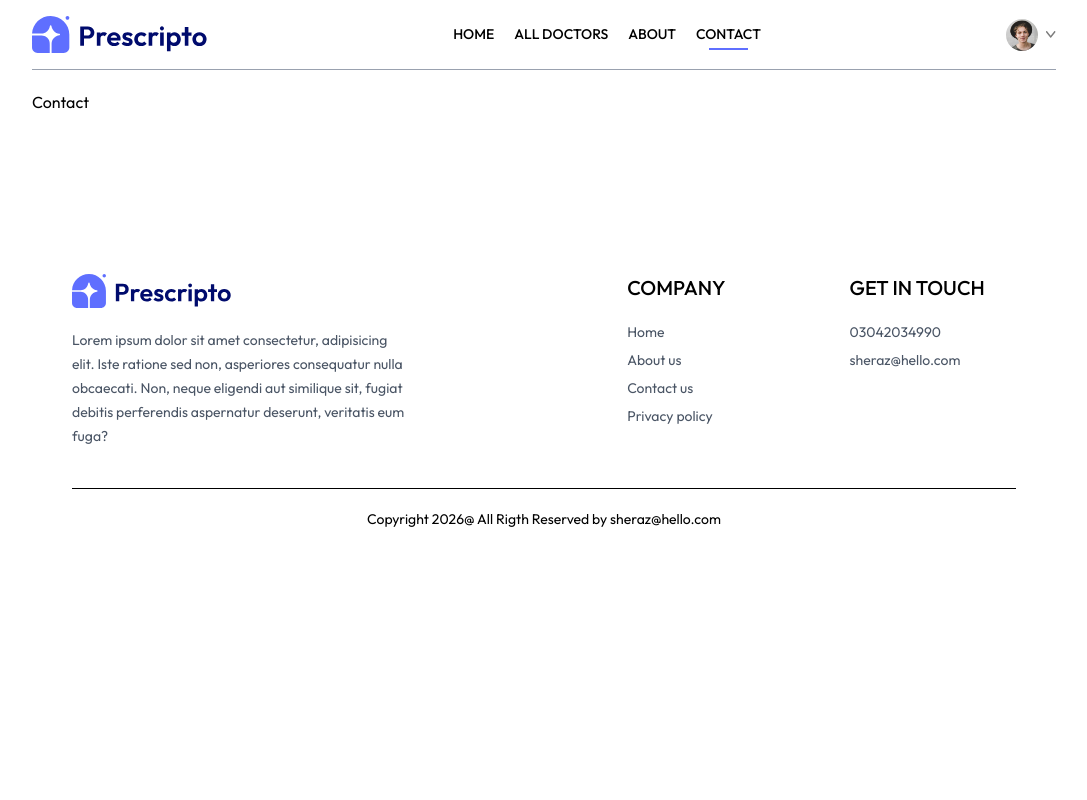
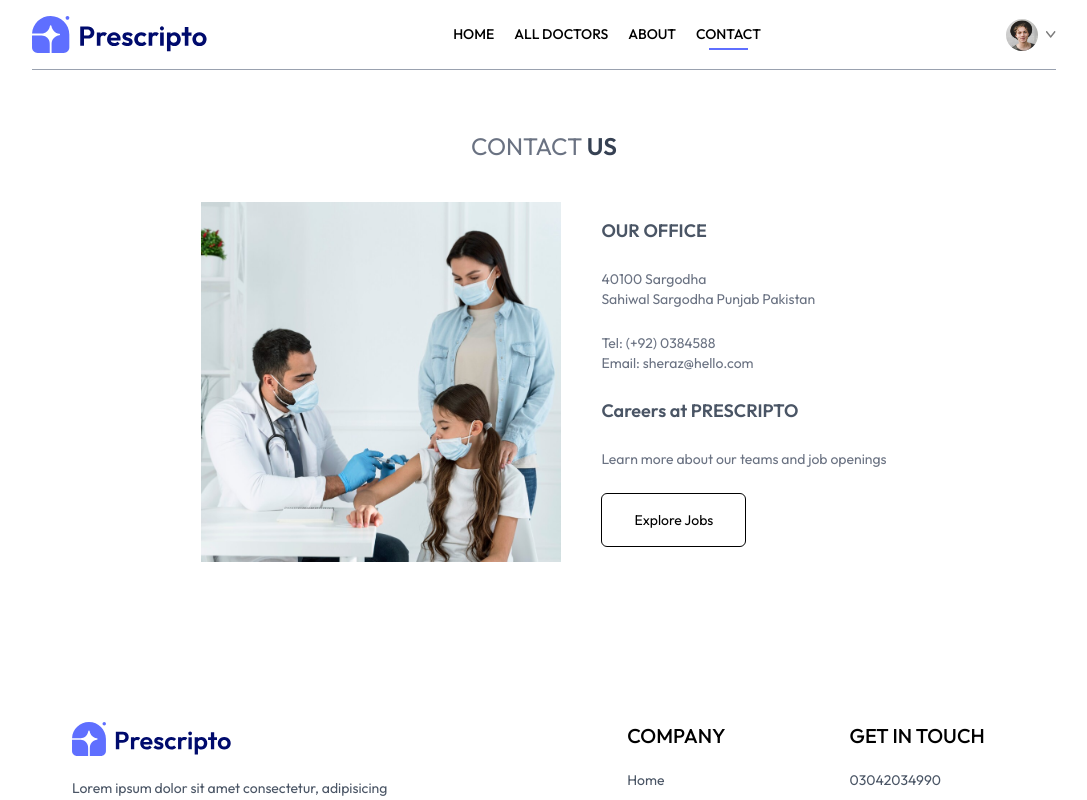
Before and after one commit to sheraz61/doctorAppointment, a React (Vite) app in the folder frontend/: page /contact in a window 1280 px wide. Shown: the top 800 px of the page, without its empty margins (96-1183 px from the left). Built offline with nearby package versions, Linux system fonts and the light colour scheme.

Commit message:
complete contact page....

```diff
--- a/frontend/src/pages/Contact.jsx
+++ b/frontend/src/pages/Contact.jsx
@@ -1,8 +1,23 @@
 import React from 'react'
-
+import { assets } from '../assets/assets'
 function Contact() {
   return (
-    <div>Contact</div>
+    <div>
+      <div className='text-center text-2xl pt-10 text-gray-500'>
+        <p>CONTACT <span className='text-gray-700 font-semibold'>US</span></p>
+      </div>
+      <div className='my-10 flex flex-col md:flex-row justify-center gap-10 mb-28 text-sm'>
+        <img className='w-full md:max-w-[360px]' src={assets.contact_image} alt="" />
+        <div className='flex flex-col justify-center items-start gap-6'>
+          <p className='font-semibold text-lg text-gray-600'>OUR OFFICE</p>
+          <p className='text-gray-500'>40100 Sargodha <br />Sahiwal Sargodha Punjab Pakistan</p>
+          <p className='text-gray-500'>Tel: (+92) 0384588 <br /> Email: sheraz@hello.com</p>
+          <p className='font-semibold text-lg text-gray-600'>Careers at PRESCRIPTO</p>
+          <p className='text-gray-500'>Learn more about our teams and job openings</p>
+          <button className='border border-black px-8 py-4 text-sm hover:bg-black hover:text-white transition-all duration-500 rounded-md cursor-pointer'>Explore Jobs</button>
+        </div>
+      </div>
+    </div>
   )
 }
 
```
